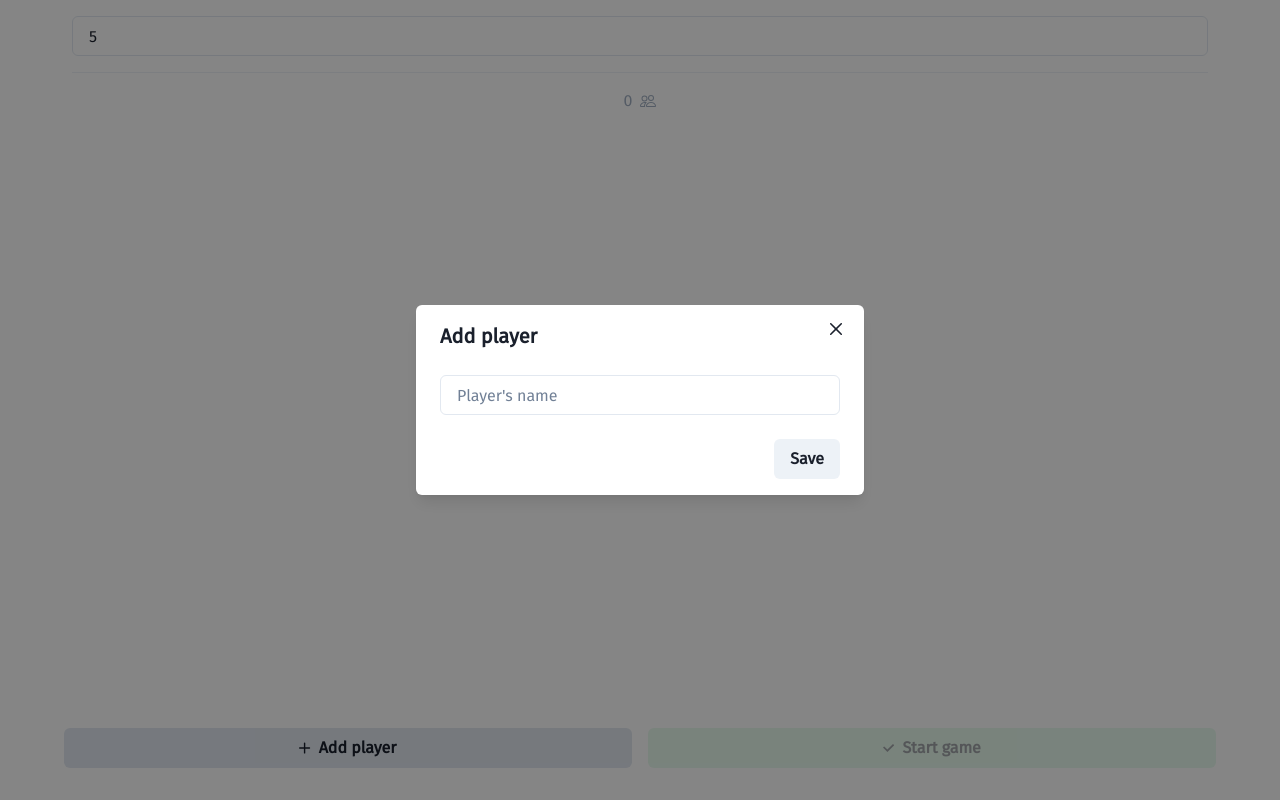
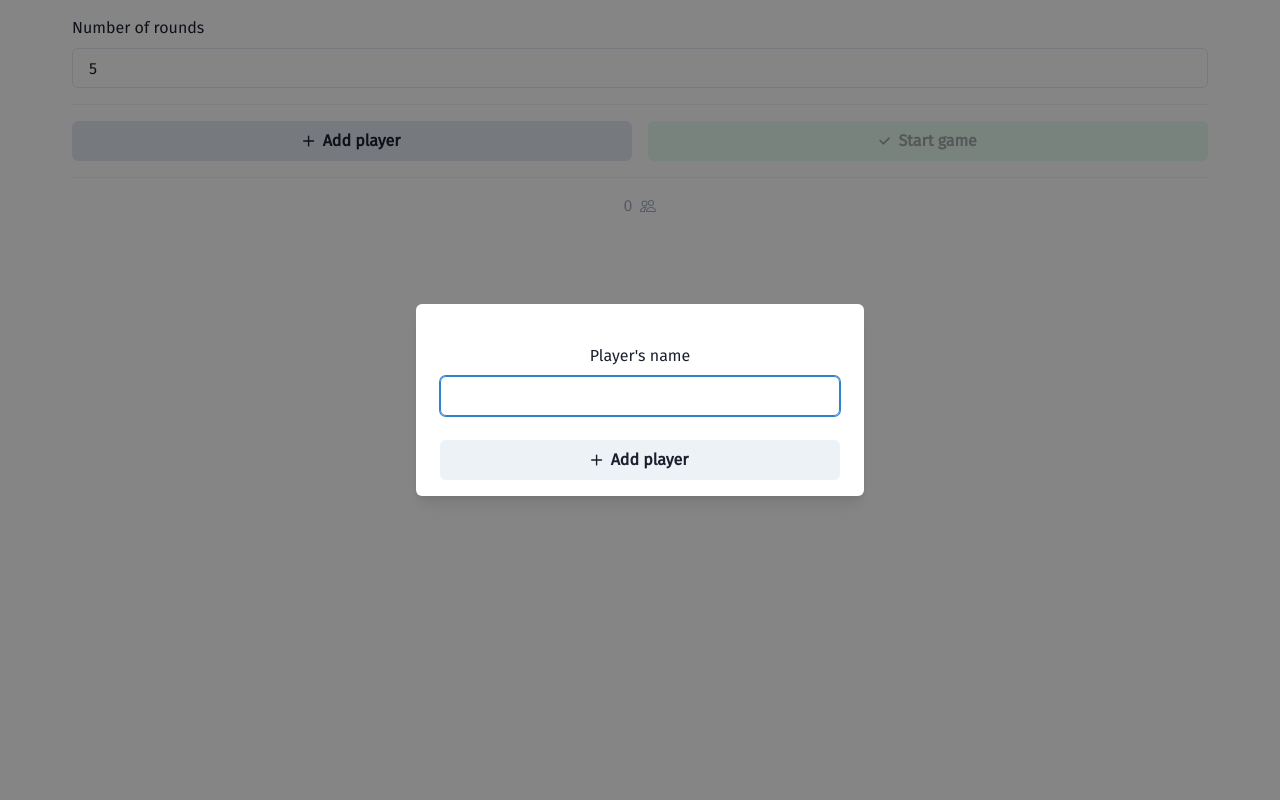
Before and after one commit to thanhhoann/point-counter, a React (Create React App) app: page / in a window 1280 px wide. Both pictures are taken after typing "5" into the empty fields and a click on the button "Add player". Built offline with nearby package versions, Linux system fonts and the light colour scheme.

Commit message:
remove title

```diff
--- a/src/App.js
+++ b/src/App.js
@@ -84,14 +84,35 @@ function App() {
         ) : (
           <>
             <Box w="90vw" mx="auto" py="1rem" px="0.5rem" rounded="0.5rem">
+              <FormLabel>Number of rounds</FormLabel>
               <FormControl>
                 <Input
                   type="number"
-                  placeholder="Number of rounds"
                   value={noRounds}
                   onChange={(e) => setNoRounds(e.target.value)}
                 />
               </FormControl>
+              <Divider my="1rem" />
+              <Flex w="full" align="center" gap="1rem" mx="auto">
+                <Button w="full" bg="gray.200" onClick={onOpen}>
+                  <Flex align="center" gap="0.5rem">
+                    <AddIcon w="0.7rem" />
+                    <Text>Add player</Text>
+                  </Flex>
+                </Button>
+
+                <Button
+                  w="full"
+                  bg="green.100"
+                  onClick={handleStartGame}
+                  isDisabled={players.length < 2}
+                >
+                  <Flex align="center" gap="0.5rem">
+                    <CheckIcon w="0.7rem" />
+                    <Text>Start game</Text>
+                  </Flex>
+                </Button>
+              </Flex>
               <Divider my="1rem" />
 
               {players.map((player, index) => (
@@ -111,36 +132,6 @@ function App() {
                 <Text>{players.length}</Text> <BsPeople />
               </Flex>
             </Box>
-
-            <Flex
-              w="90vw"
-              align="center"
-              gap="1rem"
-              pos="absolute"
-              bottom="2rem"
-              left="0"
-              right="0"
-              mx="auto"
-            >
-              <Button w="full" bg="gray.200" onClick={onOpen}>
-                <Flex align="center" gap="0.5rem">
-                  <AddIcon w="0.7rem" />
-                  <Text>Add player</Text>
-                </Flex>
-              </Button>
-
-              <Button
-                w="full"
-                bg="green.100"
-                onClick={handleStartGame}
-                isDisabled={players.length === 0}
-              >
-                <Flex align="center" gap="0.5rem">
-                  <CheckIcon w="0.7rem" />
-                  <Text>Start game</Text>
-                </Flex>
-              </Button>
-            </Flex>
           </>
         )}
       </Box>
@@ -148,25 +139,33 @@ function App() {
       <Modal onClose={onClose} isOpen={isOpen} isCentered>
         <ModalOverlay />
         <ModalContent mx="1rem">
-          <ModalHeader>Add player</ModalHeader>
-          <ModalCloseButton />
+          <ModalHeader></ModalHeader>
           <ModalBody>
-            <Input
-              type="text"
-              placeholder="Player's name"
-              value={playerName}
-              onChange={(e) => setPlayerName(e.target.value)}
-            />
+            <FormControl>
+              <FormLabel w="full" textAlign="center">
+                Player's name
+              </FormLabel>
+              <Input
+                type="text"
+                value={playerName}
+                onChange={(e) => setPlayerName(e.target.value)}
+              />
+            </FormControl>
           </ModalBody>
           <ModalFooter>
             <Button
+              w="full"
+              mx="auto"
               type="submit"
               onClick={() => {
                 handleAddPlayer();
                 onClose();
               }}
             >
-              Save
+              <Flex align="center" gap="0.5rem">
+                <AddIcon w="0.7rem" />
+                <Text>Add player</Text>
+              </Flex>
             </Button>
           </ModalFooter>
         </ModalContent>
--- a/src/components/PointerCounterMain.js
+++ b/src/components/PointerCounterMain.js
@@ -32,7 +32,8 @@ export default function PointCounterMain({ registeredPlayers, noRounds }) {
   const [players, setPlayers] = useState(registeredPlayers);
   const [roundNumber, setRoundNumber] = useState(1);
   const [results, setResults] = useState([[{}]]);
-  const [currentPlayers, setCurrentPlayers] = useState(players);
+  const [currentPlayers, setCurrentPlayers] = useState([]);
+  const [points, setPoints] = useState([]);
 
   const handleStartNewGame = () => {
     dispatch(setGameEnded());
@@ -44,10 +45,27 @@ export default function PointCounterMain({ registeredPlayers, noRounds }) {
     // console.log(noRounds);
     if (roundNumber >= noRounds) {
       onOpen();
+    } else {
+      // const arr = [
+      //   { name: "asoetuh", id: "nsthaoenu" },
+      //   { name: "saoteuh", id: "sthaoesunt" },
+      // ];
+      // const arrArr = [];
+      // arrArr.push(arr);
+      // console.log(arrArr);
+
+      console.log(players);
+
+      // for (const player of players) {
+      //   arr.push(player.point);
+      // }
+      // setPoints([...points, arr]);
     }
+  };
 
+  useEffect(() => {
     console.log(players);
-  };
+  }, [handleEndRound]);
 
   return (
     <>
@@ -79,7 +97,7 @@ export default function PointCounterMain({ registeredPlayers, noRounds }) {
         ))}
       </VStack>
 
-      <Center w="full" pos="absolute" bottom="1rem" px="1rem" gap="1rem">
+      <Center w="full" pos="absolute" bottom="2.5rem" px="1rem" gap="1rem">
         <Button
           borderWidth="1px"
           borderColor="gray.500"
```
